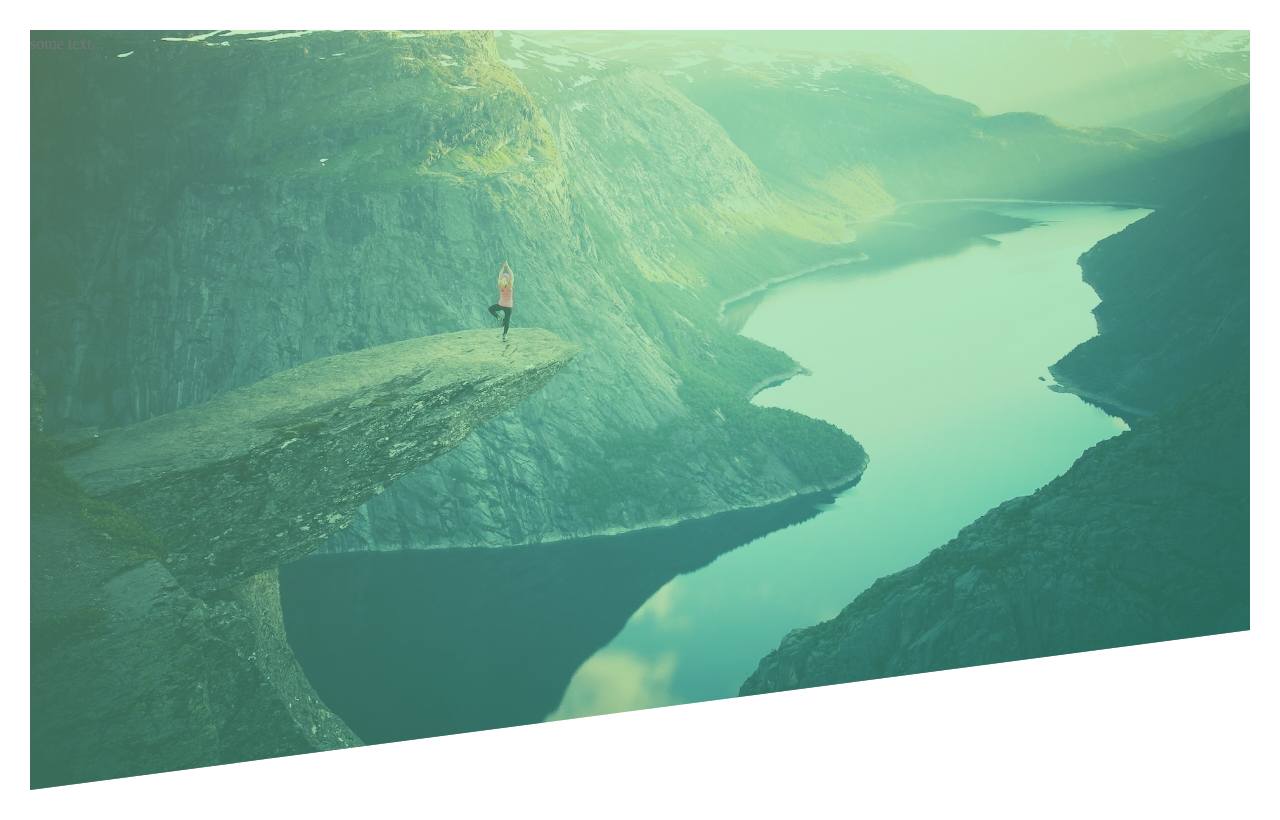
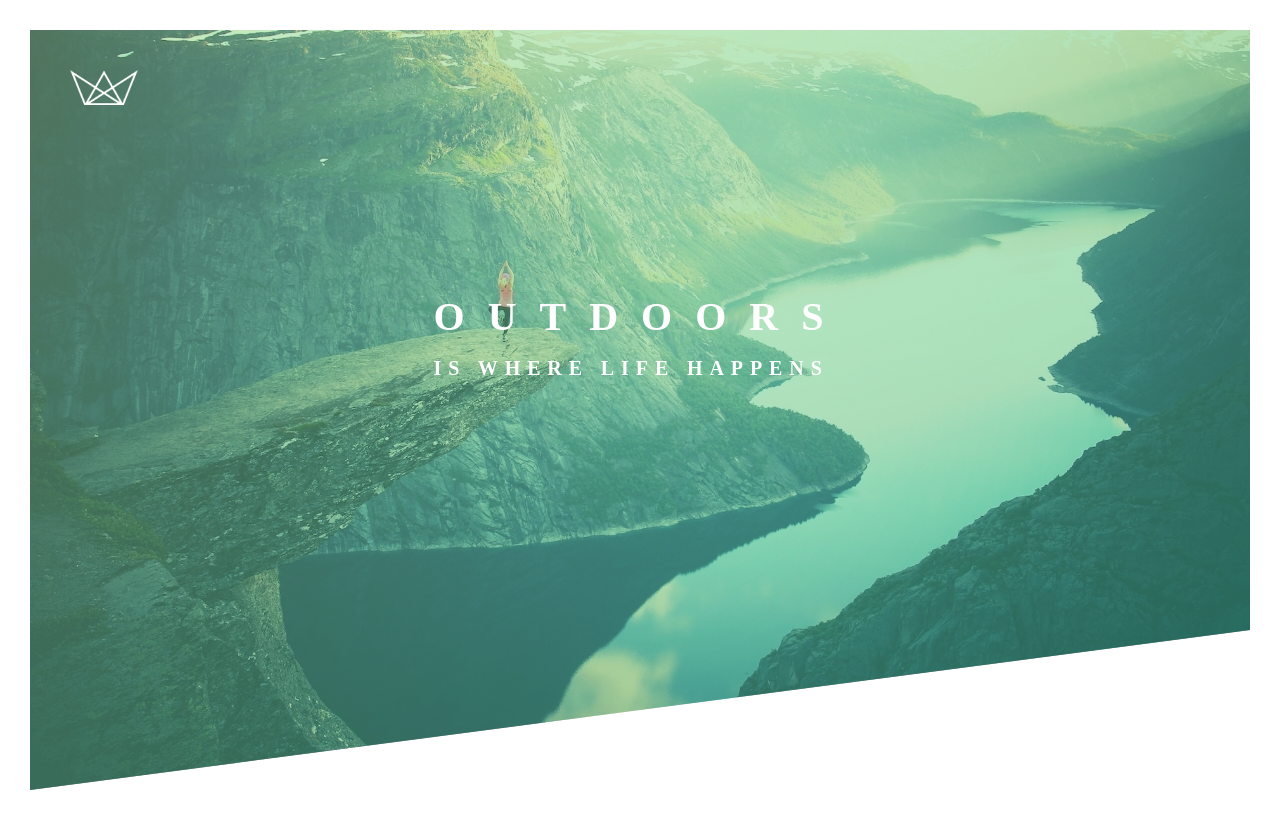
Before and after one commit to ssembatya-dennis/natours, a plain HTML site: page index.html in a window 1280 px wide. Drawn offline with Linux system fonts and the light colour scheme.

Commit message:
added css animation property to header selector

```diff
--- a/css/style.css
+++ b/css/style.css
@@ -26,5 +26,78 @@ body{
     background-size: cover;
     background-position: top;
     clip-path: polygon(0 0, 100% 0, 100% 75vh, 0 100%);
+    position: relative;
+}
+.logo-box{
+  position: absolute;
+  top: 40px;
+  left: 40px;
+}
+
+.logo{
+    height: 35px;
 
 }
+
+.text-box{
+    position: absolute;
+    top: 40%;
+    left: 50%;
+    transform: translate(-50%,-50%);
+}
+
+.header-primary{
+    color: #fff;
+    text-transform: uppercase;
+    backface-visibility: hidden;
+}
+
+.header-primary-main{
+display: block;
+font-weight: 400px;
+font-size: 40px;
+letter-spacing: 23px;
+animation-name: moveInleft;
+animation-duration: 1s;
+}
+
+.header-primary-sub{
+    display: block;
+    font-size: 20px;
+    font-weight: 700px;
+    letter-spacing: 6.9px;
+    animation-name: moveInright;
+    animation-duration: 1s;
+}
+
+@keyframes moveInleft{
+    0%{
+        opacity: 0;
+        transform: translateX(-100px);
+    }
+
+    80%{
+        transform: translateX(10px);
+    }
+
+    100%{
+        opacity: 1;
+        transform: translateX(0px);
+    }
+}
+
+@keyframes moveInright{
+    0%{
+        opacity: 0;
+        transform: translateX(100px);
+    }
+
+    80%{
+        transform: translateX(-10px);
+    }
+
+    100%{
+        opacity: 1;
+        transform: translateX(0px);
+    }
+}
--- a/index.html
+++ b/index.html
@@ -10,7 +10,15 @@
 </head>
 <body>
     <header class="header">
-        some text...
+        <div class="logo-box">
+            <img src="images/logo-white.png" alt="logo" class="logo"/>
+        </div>
+        <div class="text-box">
+            <h1 class="header-primary">
+                <span class="header-primary-main">outdoors</span>
+                <span class="header-primary-sub">is where life happens</span>
+            </h1>
+        </div>
     </header>
 </body>
 </html>
```
